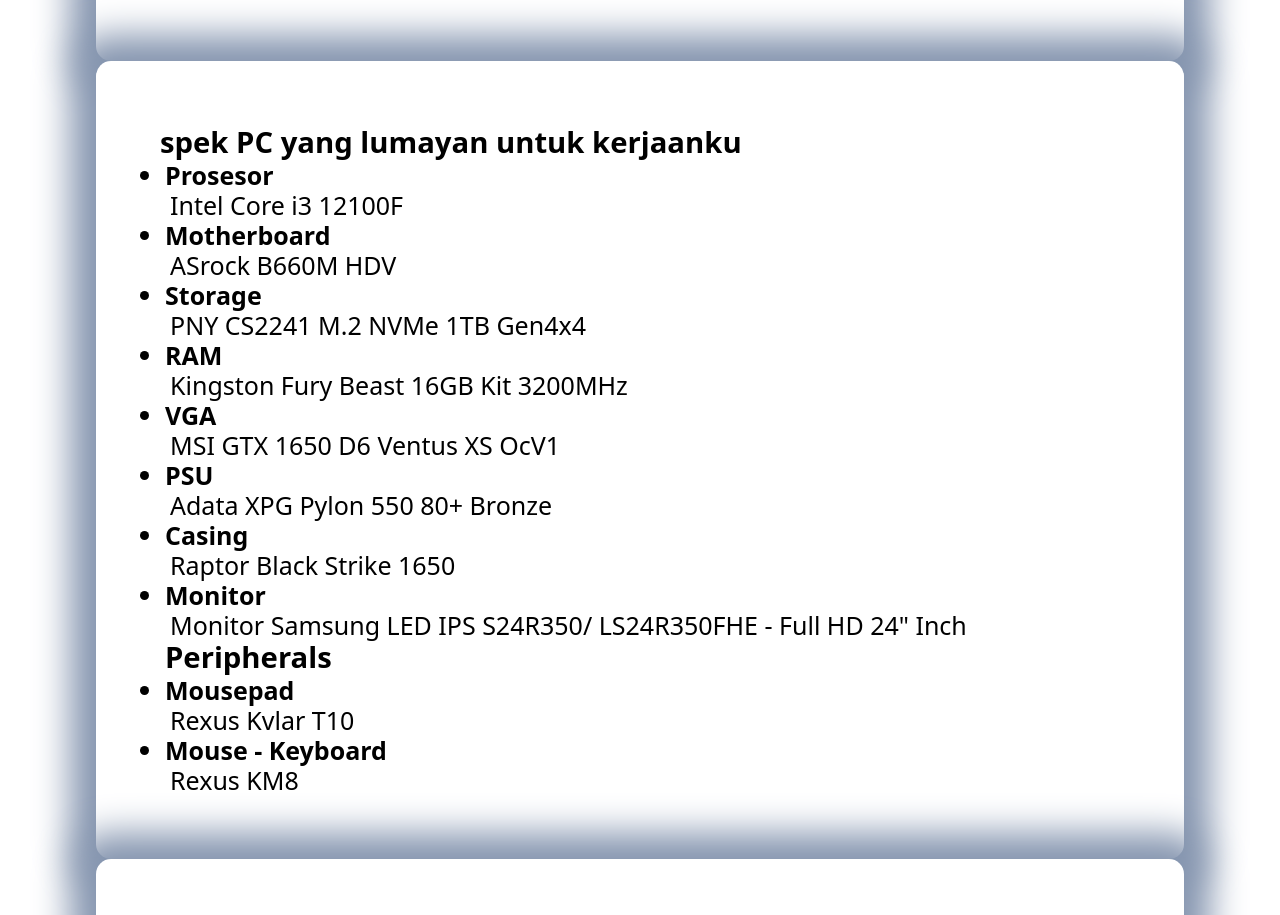
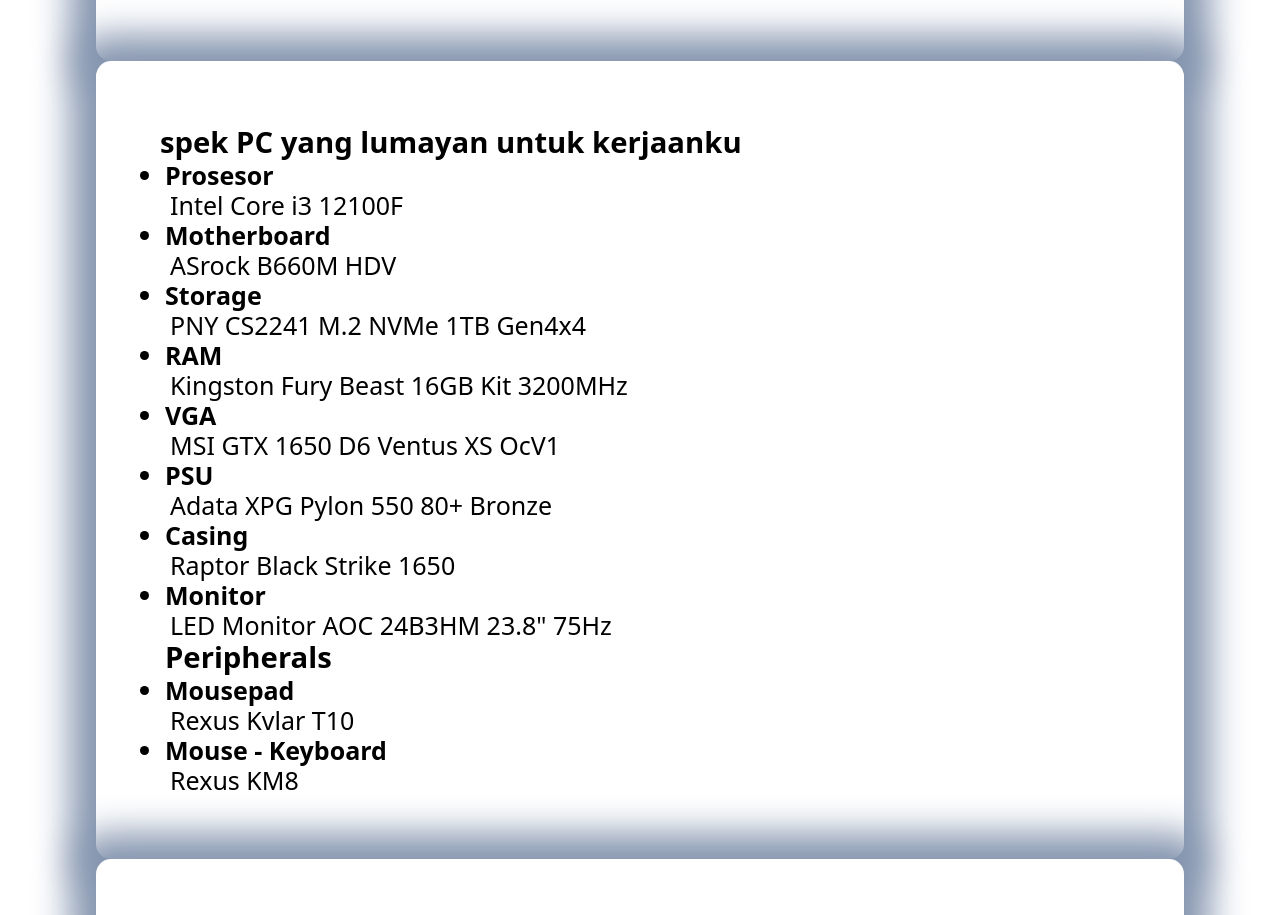
Before and after one commit to 12PIrlo/something, a plain HTML site: page update1.html in a window 1280 px wide. Shown: the part 182-1097 px from the top of the page. Drawn offline with Linux system fonts and the light colour scheme.

Commit message:
Update update1.html

```diff
--- a/update1.html
+++ b/update1.html
@@ -33,7 +33,7 @@
                 <li>Casing</li>
                 <ul>Raptor Black Strike 1650</ul>
                 <li>Monitor</li>
-                <ul>Monitor Samsung LED IPS S24R350/ LS24R350FHE - Full HD 24" Inch</ul>
+                <ul>LED Monitor AOC 24B3HM 23.8" 75Hz</ul>
                 <h3>Peripherals</h3>
                 <li>Mousepad</li>
                 <ul>Rexus Kvlar T10</ul>
```
